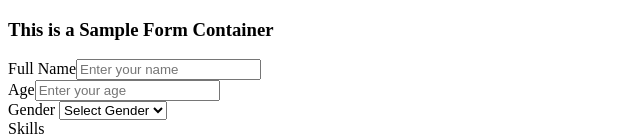
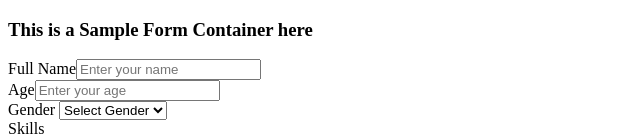
Before and after one commit to ivanadokic/myform, a React (Create React App) app: page / in a window 1280 px wide. Shown: the top 139 px of the page, without its empty margins (0-640 px from the left). Built offline with nearby package versions, Linux system fonts and the light colour scheme.

Commit message:
Update index.js

```diff
--- a/src/index.js
+++ b/src/index.js
@@ -11,7 +11,7 @@ class App extends Component {
   render() {
     return (
       <div className="col-md-6">
-        <h3> This is a Sample Form Container </h3>
+        <h3> This is a Sample Form Container here </h3>
         <FormContainer />
       </div>
     );
```
